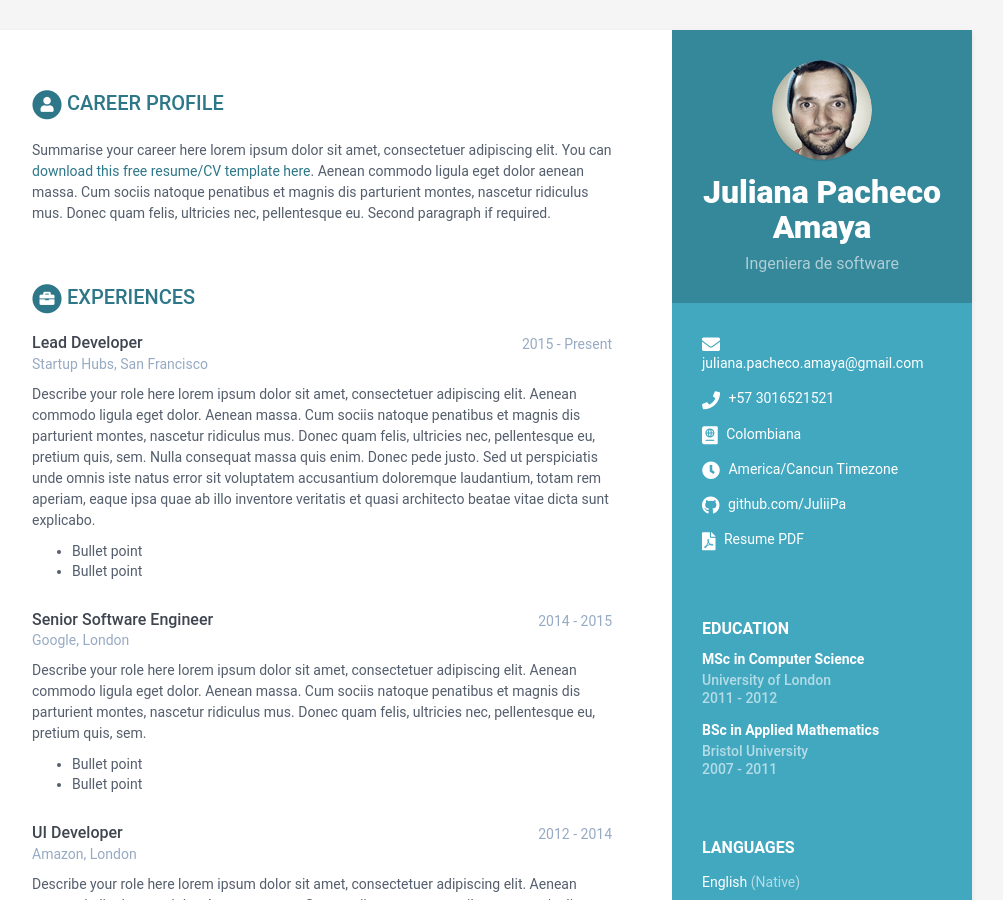
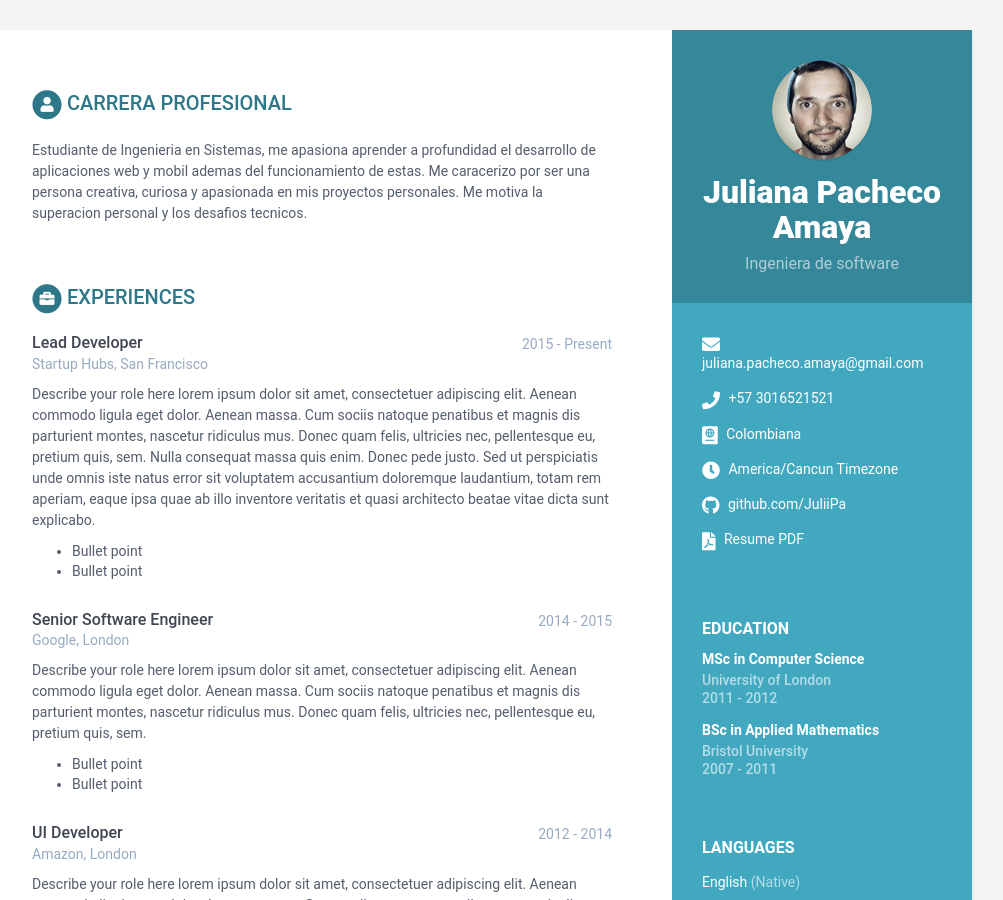
Before and after one commit to JuliiPa/Pacheco-cvTallerIssues, a Jekyll site: the page built from index.html, in a window 1280 px wide and 900 px high. Shown: the whole window, without its empty margins (168-1171 px from the left). Built offline with Jekyll 4.4.1, drawn with Linux system fonts in a browser that asks for light colours.

Commit message:
cambio seccion carrera profesional

```diff
--- a/_data/data.yml
+++ b/_data/data.yml
@@ -45,14 +45,11 @@ sidebar:
           link:
 
 career-profile:
-    title: Career Profile
+    title: Carrera profesional
     summary: |
-      Summarise your career here lorem ipsum dolor sit amet, consectetuer
-      adipiscing elit. You can [download this free resume/CV template here]().
-      Aenean commodo ligula eget dolor aenean massa. Cum sociis natoque
-      penatibus et magnis dis parturient montes, nascetur ridiculus mus.
-      Donec quam felis, ultricies nec, pellentesque eu.
-      Second paragraph if required.
+      Estudiante de Ingenieria en Sistemas, me apasiona aprender a profundidad el desarrollo de aplicaciones web
+       y mobil ademas del funcionamiento de estas. Me caracerizo por ser una persona creativa, curiosa y apasionada
+       en mis proyectos personales. Me motiva la superacion personal y los desafios tecnicos.
 education:
     title: Education
     info:
```
